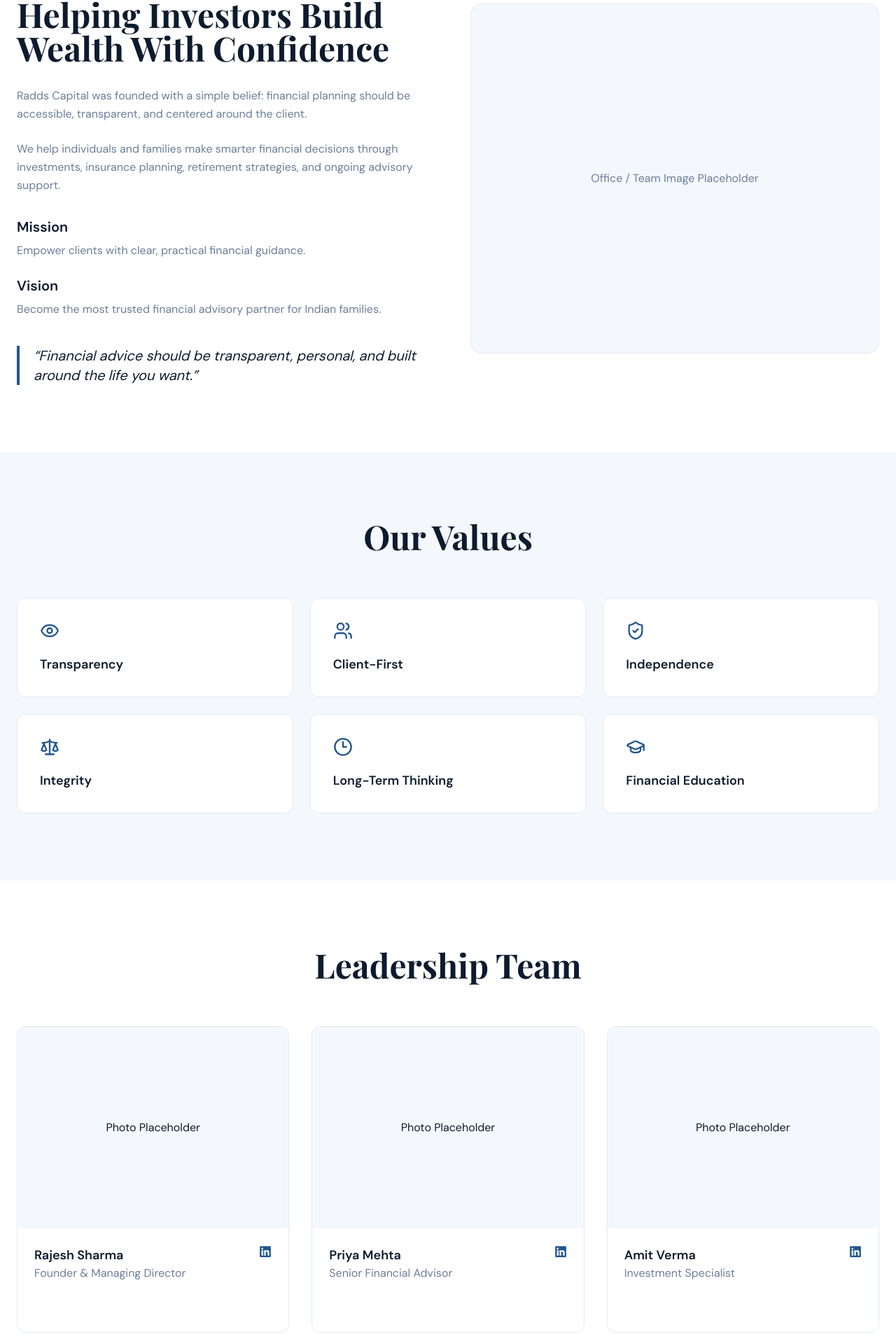
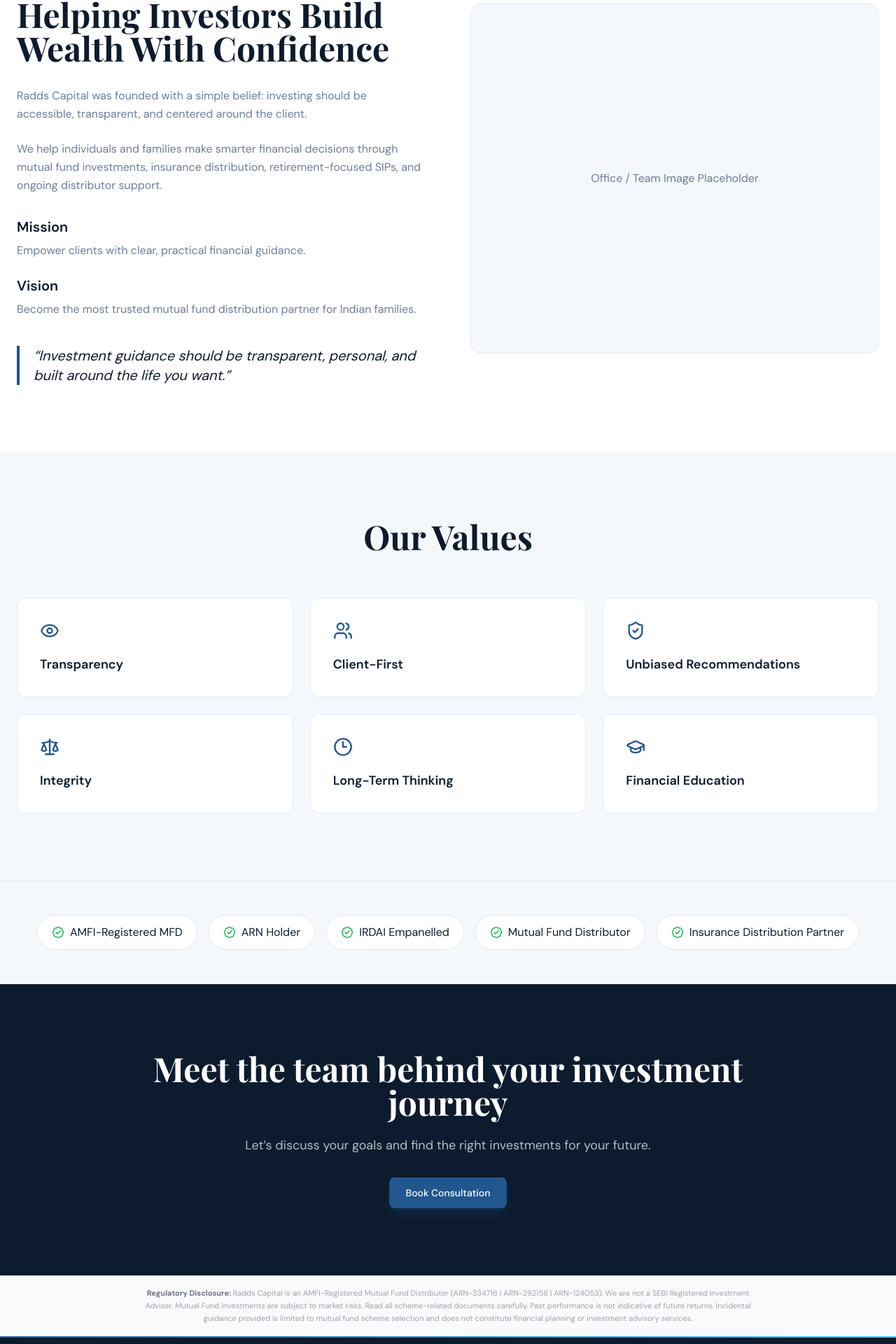
Before and after one commit to SwarikaaM/radds-v2, a React (Vite) app: page /about in a window 1280 px wide. Shown: the part 458-2378 px from the top of the page at 70% size. Built offline with nearby package versions, Linux system fonts and the light colour scheme; a web font is replaced by a local one.

Commit message:
About page amfi compliance

```diff
--- a/src/components/about/AboutCTA.jsx
+++ b/src/components/about/AboutCTA.jsx
@@ -5,12 +5,12 @@
     <section className="py-24 bg-[#0D1B2E]">
       <div className="max-w-4xl mx-auto px-6 text-center">
         <h2 className="font-playfair text-5xl font-bold text-white mb-6">
-          Meet the team behind your financial plan
+          Meet the team behind your investment journey
         </h2>
 
         <p className="text-white/70 text-lg mb-8">
-          Let’s discuss your goals and create a strategy
-          tailored to your future.
+          Let’s discuss your goals and find the right investments
+          for your future.
         </p>
 
         <Button href="/contact#book">
--- a/src/components/about/LeadershipTeam.jsx
+++ b/src/components/about/LeadershipTeam.jsx
@@ -2,20 +2,20 @@
 
 const team = [
   {
-    name: "Rajesh Sharma",
+    name: "Deven Shah",
     designation: "Founder & Managing Director",
-    bio: "Over 15 years of experience in wealth management and advisory.",
+    bio: "Over 8 years of experience in mutual fund distribution and client relationship management.",
   },
-  {
-    name: "Priya Mehta",
-    designation: "Senior Financial Advisor",
-    bio: "Specializes in goal-based planning and retirement strategies.",
-  },
-  {
-    name: "Amit Verma",
-    designation: "Investment Specialist",
-    bio: "Focused on portfolio construction and mutual fund research.",
-  },
+  // {
+  //   name: "Priya Mehta",
+  //   designation: "Senior Relationship Manager",
+  //   bio: "Specializes in goal-based investment recommendations and retirement-focused SIPs.",
+  // },
+  // {
+  //   name: "Amit Verma",
+  //   designation: "Mutual Fund Specialist",
+  //   bio: "Focused on mutual fund scheme selection and market research.",
+  // },
 ];
 
 export default function LeadershipTeam() {
--- a/src/components/about/OurStory.jsx
+++ b/src/components/about/OurStory.jsx
@@ -17,16 +17,16 @@
 
               <p className="text-[#6B7E99] mb-6 leading-relaxed">
                 Radds Capital was founded with a simple belief:
-                financial planning should be accessible,
+                investing should be accessible,
                 transparent, and centered around the client.
               </p>
 
               <p className="text-[#6B7E99] mb-8 leading-relaxed">
                 We help individuals and families make
                 smarter financial decisions through
-                investments, insurance planning,
-                retirement strategies, and ongoing
-                advisory support.
+                mutual fund investments, insurance distribution,
+                retirement-focused SIPs, and ongoing
+                distributor support.
               </p>
 
               <div className="space-y-6">
@@ -45,14 +45,14 @@
                     Vision
                   </h3>
                   <p className="text-[#6B7E99]">
-                    Become the most trusted financial
-                    advisory partner for Indian families.
+                    Become the most trusted mutual fund
+                    distribution partner for Indian families.
                   </p>
                 </div>
               </div>
 
               <blockquote className="border-l-4 border-primary pl-5 mt-10 italic text-xl text-[#0D1B2E]">
-                “Financial advice should be transparent,
+                “Investment guidance should be transparent,
                 personal, and built around the life you want.”
               </blockquote>
             </div>
--- a/src/components/about/ValuesSection.jsx
+++ b/src/components/about/ValuesSection.jsx
@@ -18,7 +18,7 @@
   },
   {
     icon: ShieldCheck,
-    title: "Independence",
+    title: "Unbiased Recommendations",
   },
   {
     icon: Scale,
--- a/src/components/calculators/CalculatorsHero.jsx
+++ b/src/components/calculators/CalculatorsHero.jsx
@@ -5,7 +5,7 @@
 import Button from "../ui/Button";
 
 const stats = [
-  { icon: BarChart2, label: "Planning Tools", value: "6" },
+  { icon: BarChart2, label: "Planning Tools", value: "9" },
   { icon: LineChart, label: "Real-time Graphs", value: "Live" },
   { icon: Table2, label: "Year-wise Tables", value: "Built-in" },
 ];
--- a/src/components/home/AppDownloadSection.jsx
+++ b/src/components/home/AppDownloadSection.jsx
@@ -44,7 +44,7 @@
             <p className="text-white font-bold font-mono-num text-base">₹24,60,000</p>
             <div className="flex items-center gap-1 mt-1">
               <div className="w-1.5 h-1.5 rounded-full bg-success" />
-              <span className="text-success text-[9px] font-mono-num">+18.4% this year</span>
+              <span className="text-success text-[9px] font-mono-num">On Track</span>
             </div>
             {/* Mini sparkline */}
             <svg viewBox="0 0 120 28" className="w-full h-6 mt-2" fill="none">
@@ -175,8 +175,8 @@
               viewport={{ once: true }}
               transition={{ delay: 0.1, duration: 0.4, ease: [0.22, 1, 0.36, 1] }}
             >
-              Track your portfolio, run SIP calculations, review your financial plan,
-              and connect with your advisor — all from one clean, secure app.
+              Track your portfolio, run SIP calculations, review your investment goals,
+              and connect with your distributor — all from one clean, secure app.
             </motion.p>
 
             {/* Feature pills */}
@@ -190,7 +190,7 @@
               {[
                 "Live Portfolio Tracking",
                 "SIP Calculator",
-                "Advisor Chat",
+                "Distributor Chat",
                 "Goal Progress",
               ].map((f, i) => (
                 <span
--- a/src/components/home/FinalCTA.jsx
+++ b/src/components/home/FinalCTA.jsx
@@ -22,7 +22,7 @@
         <ScrollReveal>
           <div className="inline-flex items-center gap-2 bg-white/8 border border-white/12 rounded-full px-4 py-2 mb-8">
             <ShieldCheck size={14} className="text-accent" />
-            <span className="text-white/70 text-xs font-medium">SEBI Registered · Fee-Only Advisory · No Commissions</span>
+            <span className="text-white/70 text-xs font-medium">AMFI-Registered Mutual Fund Distributor · Transparent Commission Disclosure</span>
           </div>
         </ScrollReveal>
 
@@ -37,7 +37,7 @@
 
         <ScrollReveal delay={0.2}>
           <p className="text-white/55 text-lg leading-relaxed mb-10 max-w-xl mx-auto">
-            Start with a conversation, leave with clarity. Our advisors are ready to build a plan around{" "}
+            Start with a conversation, leave with clarity. Our team is ready to guide your investments around{" "}
             <span className="text-white/80">your</span> life, not a generic template.
           </p>
         </ScrollReveal>
@@ -53,7 +53,7 @@
             <Link to="/contact#book">
               <Button variant="ghost" size="lg" className="min-w-[200px] justify-center">
                 <PhoneCall size={16} />
-                Talk to an Expert
+                Talk to Our Team
               </Button>
             </Link>
           </div>
@@ -63,9 +63,9 @@
         <ScrollReveal delay={0.45}>
           <div className="flex flex-wrap items-center justify-center gap-6 mt-12">
             {[
-              "First Consultation",
+              "No-Obligation First Call",
               "No Commitment Required",
-              "10,000+ Families Trust Us",
+              "600+ Families Trust Us",
             ].map((item, i) => (
               <span key={i} className="flex items-center gap-2 text-white/35 text-xs">
                 <span className="w-1.5 h-1.5 bg-accent/60 rounded-full flex-shrink-0" />
--- a/src/components/home/HeroSection.jsx
+++ b/src/components/home/HeroSection.jsx
@@ -467,7 +467,7 @@
 //             animate={{ opacity: 1 }}
 //             transition={{ delay: 0.62, duration: 0.5 }}
 //           >
-//             {["100+ Families", "₹200 Cr+ Distributed", "8+ Years"].map((item, i) => (
+//             {["100+ Families", "₹60 Cr+ Distributed", "8+ Years"].map((item, i) => (
 //               <span key={i} className="flex items-center gap-2">
 //                 {i > 0 && <span className="w-1 h-1 bg-white/25 rounded-full" />}
 //                 <span className="text-white/45 text-sm font-mono-num">{item}</span>
@@ -1068,7 +1068,7 @@
               animate={{ opacity: 1 }}
               transition={{ delay: 1.15, duration: 0.5 }}
             >
-              {["100+ Families", "₹200 Cr+ Distributed", "8+ Years"].map((item, i) => (
+              {["100+ Families", "₹60 Cr+ Distributed", "8+ Years"].map((item, i) => (
                 <span key={i} className="flex items-center gap-2">
                   {i > 0 && <span className="w-1 h-1 bg-white/25 rounded-full" />}
                   <span className="text-white/40 text-sm font-mono-num">{item}</span>
--- a/src/pages/About.jsx
+++ b/src/pages/About.jsx
@@ -13,7 +13,7 @@
         <AchievementsBanner />
         <OurStory />
         <ValuesSection />
-        <LeadershipTeam />
+        {/* <LeadershipTeam /> */}
         <Registrations />
         <AboutCTA />
       </main>
```
